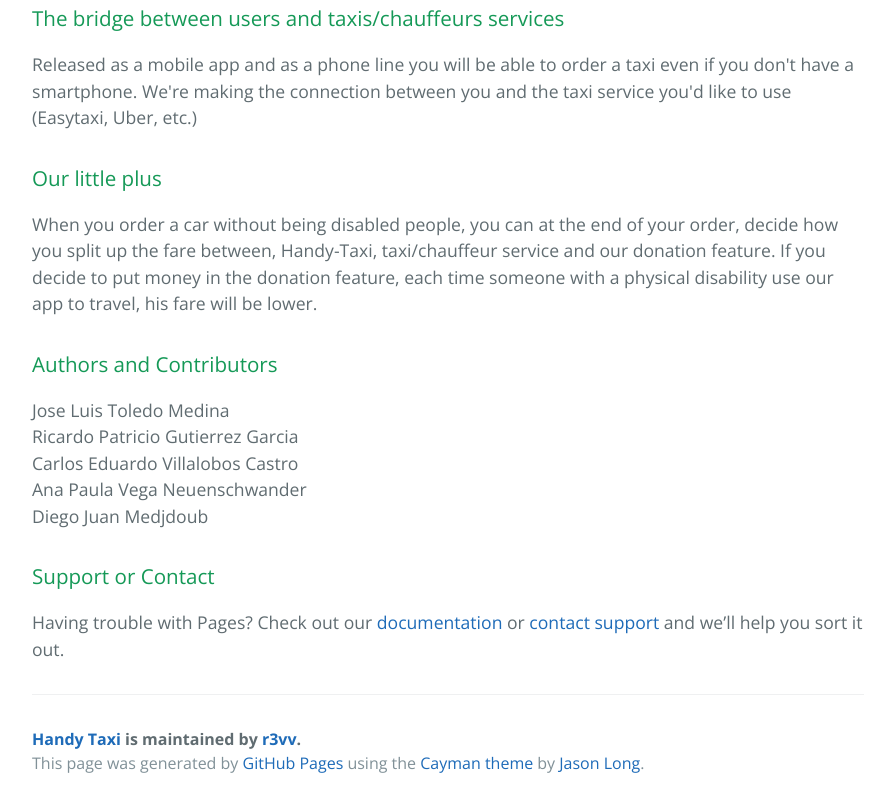
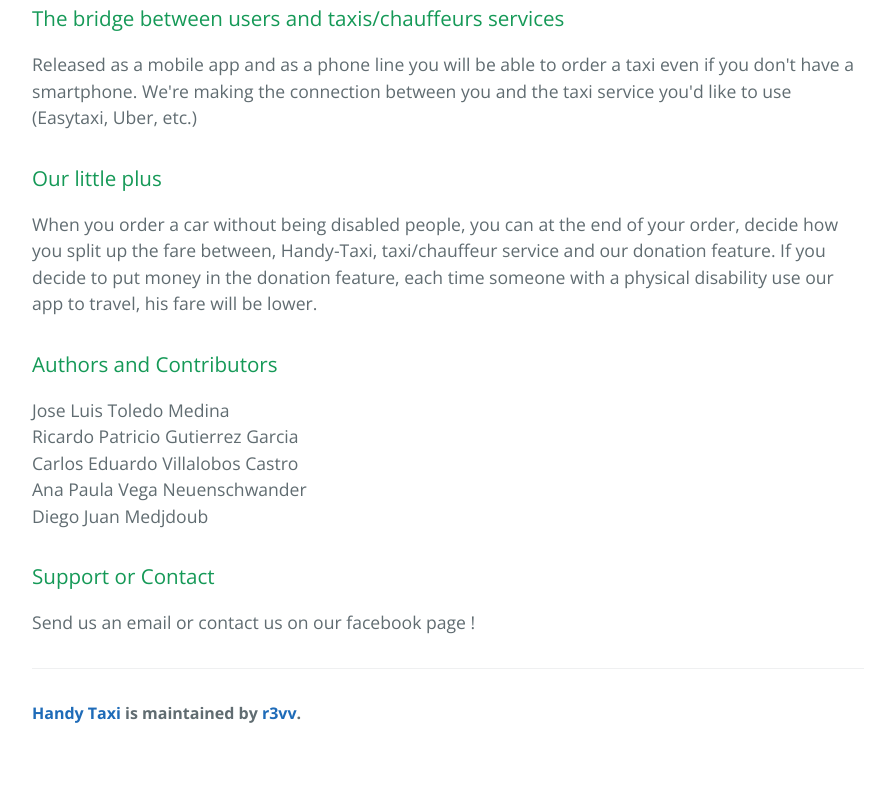
Before and after one commit to r3vv/handy-taxi, a plain HTML site: page index.html in a window 1280 px wide. Shown: the part 545-1352 px from the top of the page, without its empty margins (192-1087 px from the left). After the commit the page ends 1302 px from the top, so only its background shows below. Drawn offline with nearby package versions, Linux system fonts and the light colour scheme.

Commit message:
Update index.html

```diff
--- a/index.html
+++ b/index.html
@@ -47,13 +47,11 @@ Diego Juan Medjdoub</p>
 <h3>
 <a id="support-or-contact" class="anchor" href="#support-or-contact" aria-hidden="true"><span class="octicon octicon-link"></span></a>Support or Contact</h3>
 
-<p>Having trouble with Pages? Check out our <a href="https://help.github.com/pages">documentation</a> or <a href="https://github.com/contact">contact support</a> and we’ll help you sort it out.</p>
+<p>Send us an email or contact us on our facebook page !</p>
 
       <footer class="site-footer">
         <span class="site-footer-owner"><a href="https://github.com/r3vv/handy-taxi">Handy Taxi</a> is maintained by <a href="https://github.com/r3vv">r3vv</a>.</span>
-
-        <span class="site-footer-credits">This page was generated by <a href="https://pages.github.com">GitHub Pages</a> using the <a href="https://github.com/jasonlong/cayman-theme">Cayman theme</a> by <a href="https://twitter.com/jasonlong">Jason Long</a>.</span>
-      </footer>
+        </footer>
 
     </section>
 
```
